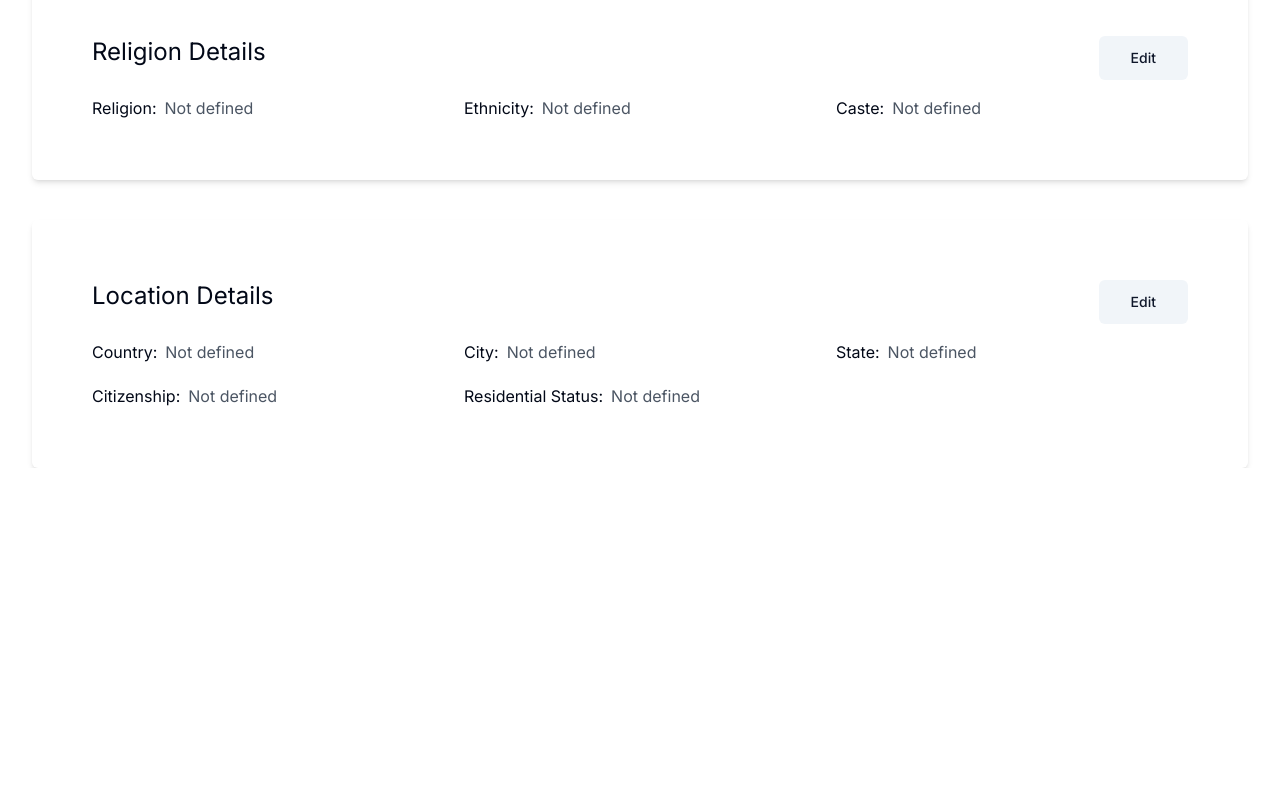
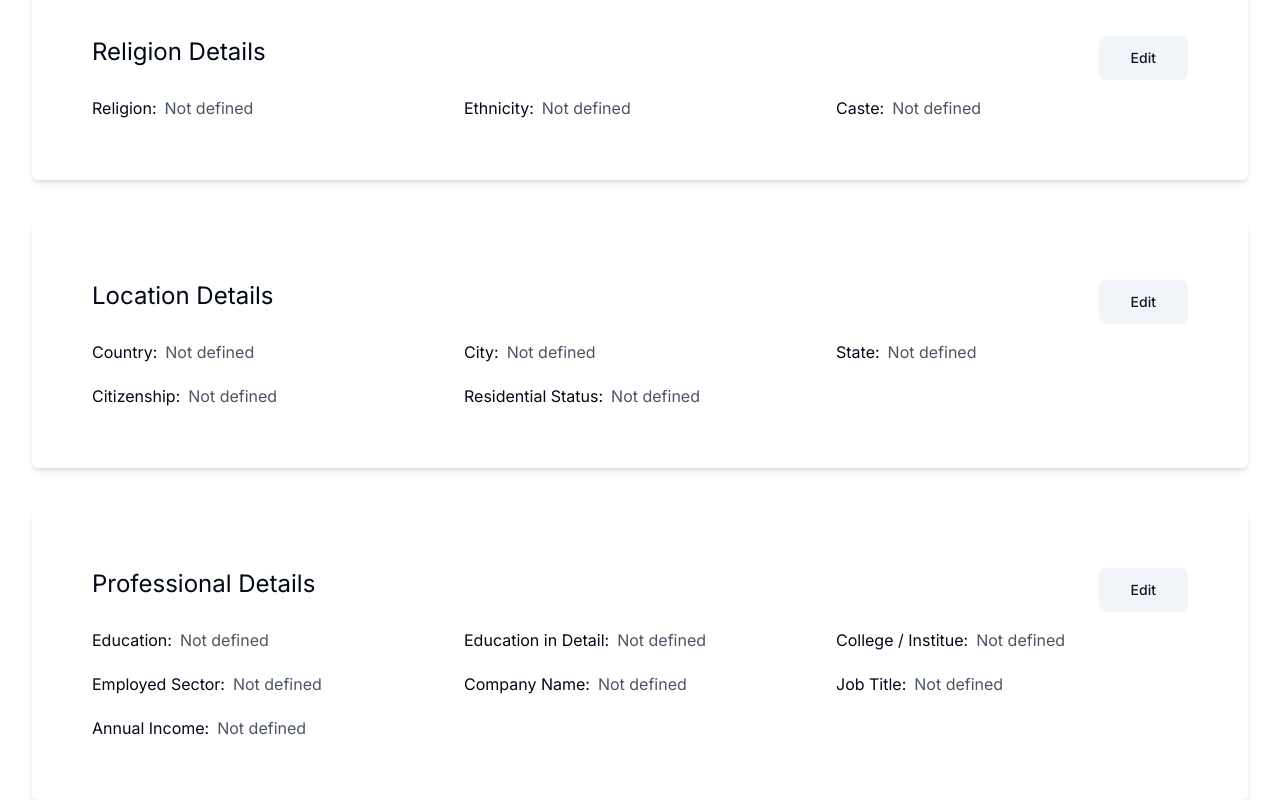
Before and after one commit to SphiriaDigital666/Wedding-Application, a Next.js app: page /profile in a window 1280 px wide. Shown: the part 1523-2323 px from the top of the page. Before the commit the page ends 1991 px from the top, so only its background shows below. Built offline with nearby package versions, Linux system fonts and the light colour scheme; no server answers.

Commit message:
Professional details section added

```diff
--- /dev/null
+++ b/app/(protected)/profile/components/professional-details.tsx
@@ -0,0 +1,74 @@
+import React, { FC } from 'react';
+import { Button } from '@/components/ui/button';
+import { UserProfile } from '@prisma/client';
+
+interface ProfessionalDetailsProps {
+  user: UserProfile | undefined;
+}
+
+const ProfessionalDetails: FC<ProfessionalDetailsProps> = ({ user }) => {
+  return (
+    <div className="container p-5 mt-10 shadow-md rounded-md">
+      <div className="justify-between p-10">
+        <div className="flex justify-between">
+          <span className="text-2xl">Professional Details</span>
+          <Button variant="secondary" size="lg">
+            Edit
+          </Button>
+        </div>
+        <div className="grid grid-cols-3 justify-between gap-5 mt-4">
+          <div className="flex gap-x-2 items-center">
+            <span>Education: </span>
+            <span className=" text-gray-600">
+              {user?.name || 'Not defined'}
+            </span>
+          </div>
+
+          <div className="flex gap-x-2 items-center">
+            <span>Education in Detail: </span>
+            <span className=" text-gray-600">
+              {user?.name || 'Not defined'}
+            </span>
+          </div>
+
+          <div className="flex gap-x-2 items-center">
+            <span>College / Institue: </span>
+            <span className=" text-gray-600">
+              {user?.name || 'Not defined'}
+            </span>
+          </div>
+
+          <div className="flex gap-x-2 items-center">
+            <span>Employed Sector: </span>
+            <span className=" text-gray-600">
+              {user?.name || 'Not defined'}
+            </span>
+          </div>
+
+          <div className="flex gap-x-2 items-center">
+            <span>Company Name: </span>
+            <span className=" text-gray-600">
+              {user?.name || 'Not defined'}
+            </span>
+          </div>
+
+          <div className="flex gap-x-2 items-center">
+            <span>Job Title: </span>
+            <span className=" text-gray-600">
+              {user?.name || 'Not defined'}
+            </span>
+          </div>
+
+          <div className="flex gap-x-2 items-center">
+            <span>Annual Income: </span>
+            <span className=" text-gray-600">
+              {user?.name || 'Not defined'}
+            </span>
+          </div>
+        </div>
+      </div>
+    </div>
+  );
+};
+
+export default ProfessionalDetails;
--- a/app/(protected)/profile/page.tsx
+++ b/app/(protected)/profile/page.tsx
@@ -3,6 +3,7 @@ import BasicDetails from './components/basic-details';
 import LocationDetails from './components/location-details';
 import MainDetails from './components/main-details';
 import PhotosCarousel from './components/photos-carousel';
+import ProfessionalDetails from './components/professional-details';
 import ReligionDetails from './components/religion-details';
 
 const DashboardPage = ({ user }) => {
@@ -14,6 +15,7 @@ const DashboardPage = ({ user }) => {
       <BasicDetails user={user} />
       <ReligionDetails user={user} />
       <LocationDetails user={user} />
+      <ProfessionalDetails user={user} />
     </>
   );
 };
```
